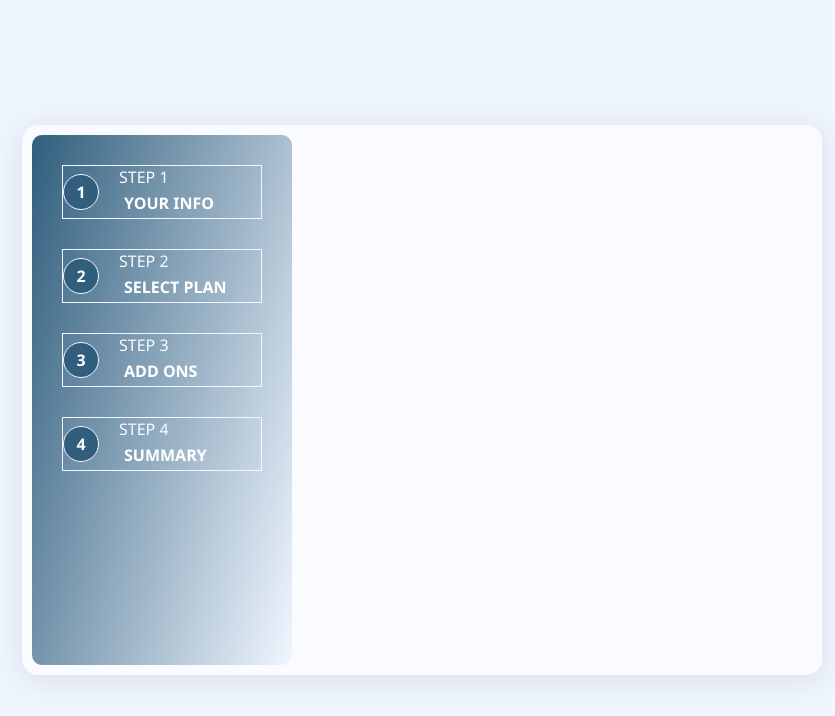
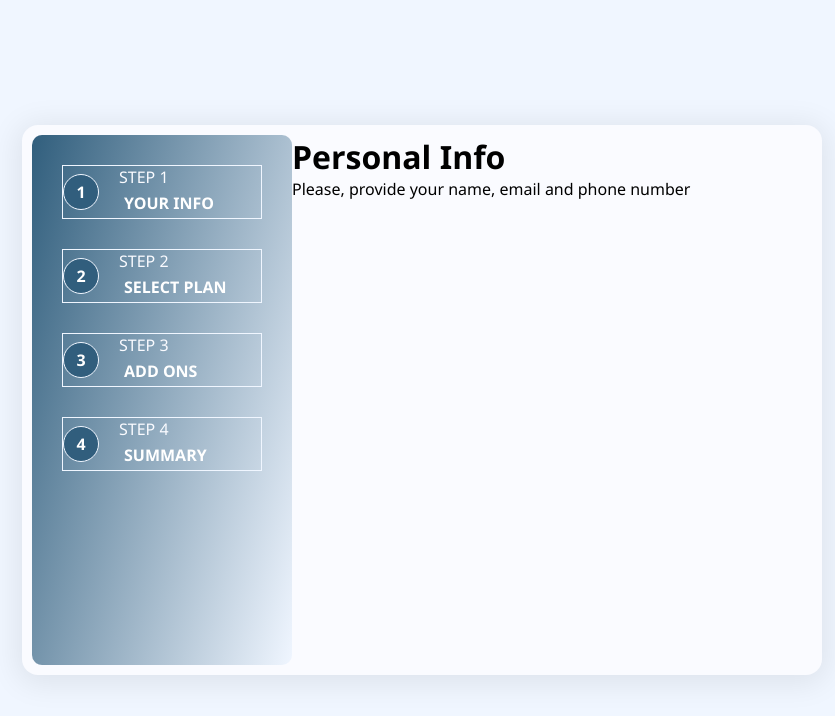
Before and after one commit to banuaggun/multi-step-form, a Vue app: page / in a window 1280 px wide. Shown: the top 716 px of the page, without its empty margins (218-1053 px from the left). Built offline with nearby package versions, Linux system fonts and the light colour scheme.

Commit message:
Personal information form field is being prepared-1

```diff
--- a/src/components/MultiStep.vue
+++ b/src/components/MultiStep.vue
@@ -3,9 +3,13 @@
     <div class="card-steps-container container">
       <Steps v-for="step in steps" :key="step" :stepProp="step" />
     </div>
+    <div class="card-form-details">
+      <PersonalInfo />
+    </div>
   </div>
 </template>
 <script setup>
+import PersonalInfo from './PersonalInfo.vue'
 import Steps from './Steps.vue'
 
 const steps = [
--- /dev/null
+++ b/src/components/PersonalInfo.vue
@@ -0,0 +1,9 @@
+<template>
+  <div class="steps-description">
+    <h1>Personal Info</h1>
+    <p>Please, provide your name, email and phone number</p>
+  </div>
+</template>
+<script setup>
+
+</script>
--- a/src/styles/global/global.sass
+++ b/src/styles/global/global.sass
@@ -37,6 +37,9 @@ body
   border-radius: 16px
   box-shadow: 0 4px 30px 5px hsla(0, 0%, 0%, 0.08)
   padding:10px
+  display: grid
+  grid-template-columns: 260px 1fr
+
   &-steps-container
     width:260px
     height:100%
@@ -74,3 +77,7 @@ body
             font-size:1rem
             font-weight:600
             margin:4px 5px
+
+    &-description
+      h1
+        font-size: 2rem
```
